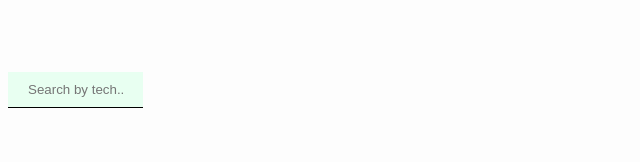
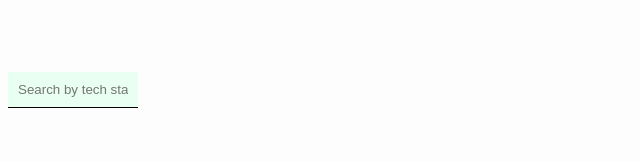
Before and after one commit to Yukichka/Yuki-app, a React (Create React App) app: page /search in a window 1280 px wide. Shown: the top 162 px of the page, without its empty margins (0-640 px from the left). Built offline with nearby package versions, Linux system fonts and the light colour scheme.

Commit message:
CSS style WIP

```diff
--- a/src/App.css
+++ b/src/App.css
@@ -75,7 +75,7 @@ html {
   letter-spacing: 1px;
   font-size: 1em;
   color: inherit;
-  cursor: pointer
+  cursor: pointer;
 }
 
 .nav-link:after {
@@ -112,9 +112,9 @@ html {
 .each-project {
   margin: 0 2em 4.15em 2em;
 }
-.link-project{
+.link-project {
   text-decoration: none;
-  color:inherit;
+  color: inherit;
 }
 .each-project-img {
   width: 650px;
@@ -149,6 +149,12 @@ html {
     margin: 1.25em 1.5em;
   }
 }
+@media (max-width: 750px) {
+  .home-content {
+    margin: 2em 1.5em;
+  }
+}
+
 @media (max-width: 500px) {
   .home {
     margin: 7em auto;
@@ -180,9 +186,9 @@ html {
   color: inherit;
   text-decoration: none;
 }
-.footer-link span{
-text-decoration: underline;
-text-underline-position: under;
+.footer-link span {
+  text-decoration: underline;
+  text-underline-position: under;
 }
 /*-------------------about-------------------*/
 .about {
@@ -204,6 +210,12 @@ text-underline-position: under;
     width: 400px;
   }
 }
+@media (max-width: 750px) {
+  .about-header {
+    margin: 6.5em 2.5em 2.5em 2.5em;
+  }
+}
+
 @media (max-width: 500px) {
   .about {
     margin: 7em auto;
@@ -411,12 +423,12 @@ text-underline-position: under;
   font-size: 0.75em;
   text-align: left;
   padding-left: 1.75em;
-  margin:0em;
+  margin: 0em;
   background-color: #fdfdfd;
 }
 .search-input {
-  width: 135px;
-  padding: 10px 20px;
+  width: 130px;
+  padding: 10px;
   box-sizing: border-box;
   border: none;
   border-radius: 0;
--- a/src/components/Project.js
+++ b/src/components/Project.js
@@ -26,7 +26,7 @@ export function Project() {
             className="project-url"
           >{`${projectInfo.url}`}</a>
         </div>
-        {`${projectInfo.github}` != "" ? (
+        {`${projectInfo.github}` !== "" ? (
           <a
             href={`${projectInfo.github}`}
             target="_blank"
--- a/src/components/Search.js
+++ b/src/components/Search.js
@@ -64,7 +64,7 @@ export class Search extends React.Component {
         <Link to="/" className="search-back">Back to Top</Link> */}
         <form className="search-form">
           <input
-            placeholder="Search by tech..."
+            placeholder="Search by tech stack..."
             ref={input => (this.search = input)}
             onChange={this.handleInputChange}
             className="search-input"
```
